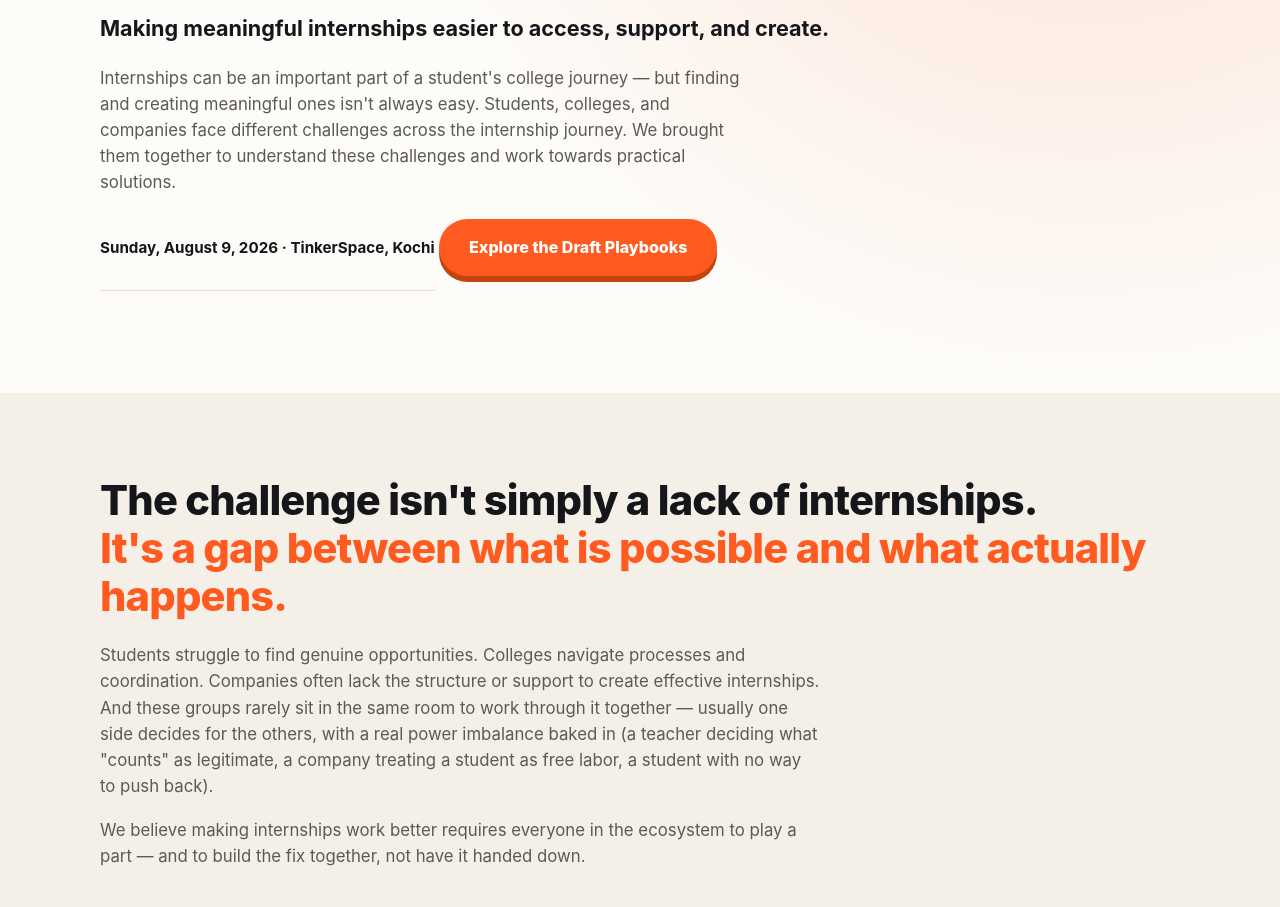
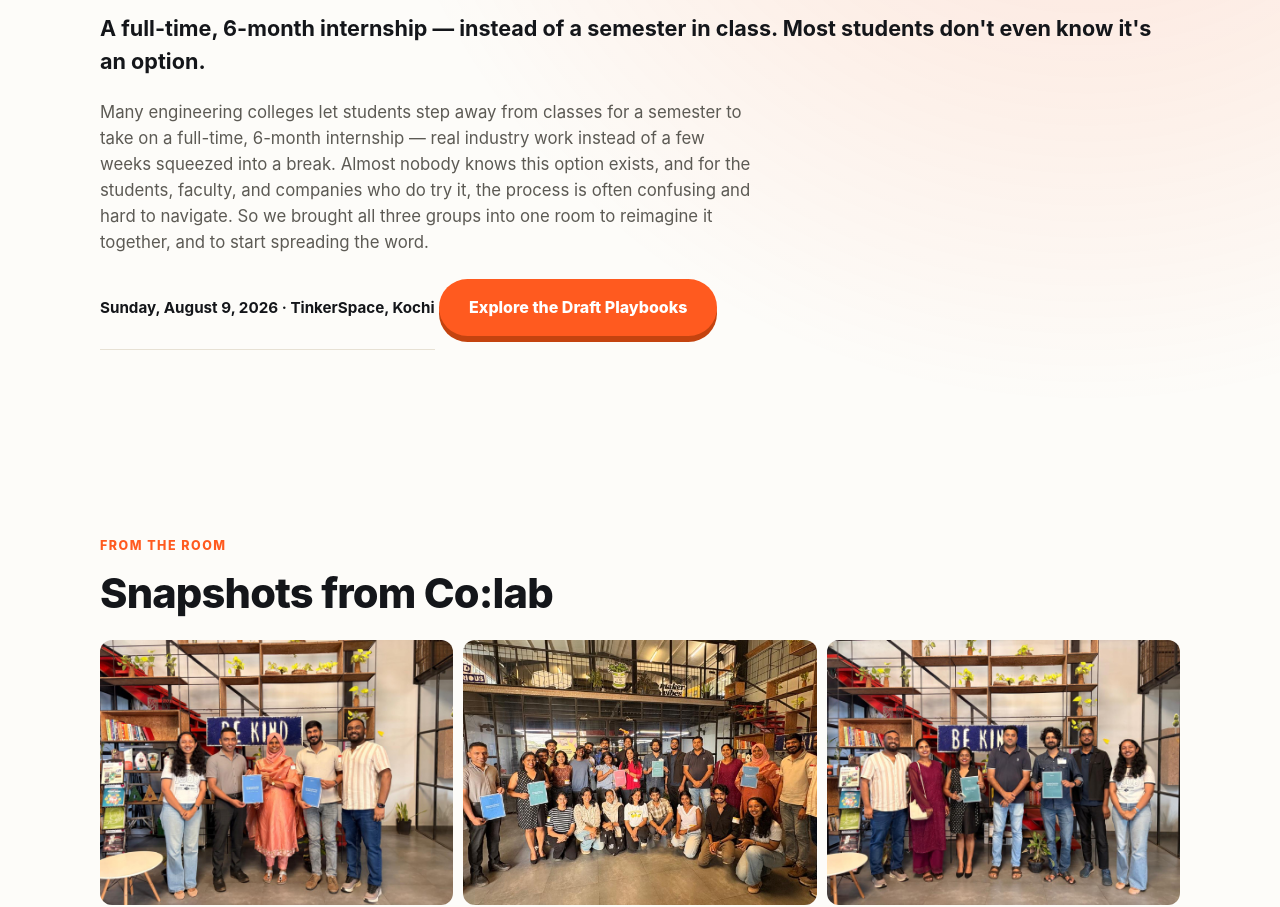
Before and after one commit to meharmp/colab-reimagining-internships, a plain HTML site: page index.html in a window 1280 px wide. Shown: the part 300-1207 px from the top of the page. Drawn offline with Linux system fonts and the light colour scheme.

Commit message:
Move gallery above the fold, clarify the 6-month internship scheme in copy

```diff
--- a/index.html
+++ b/index.html
@@ -4,11 +4,11 @@
 <meta charset="UTF-8" />
 <meta name="viewport" content="width=device-width, initial-scale=1.0" />
 <title>Reimagining Internships That Work for Everyone — TinkerHub</title>
-<meta name="description" content="TinkerHub's Co:lab workshop brought students, faculty, and companies together to reimagine internships. Explore the draft stakeholder playbooks." />
+<meta name="description" content="Most students don't know they can skip a semester for a full-time, 6-month internship. TinkerHub's Co:lab workshop brought students, faculty, and companies together to fix that. Explore the draft stakeholder playbooks." />
 
 <!-- Open Graph -->
 <meta property="og:title" content="Reimagining Internships That Work for Everyone" />
-<meta property="og:description" content="Making meaningful internships easier to access, support, and create — a TinkerHub co-creation workshop." />
+<meta property="og:description" content="A full-time, 6-month internship option that most students don't know exists — TinkerHub's Co:lab workshop brought students, faculty, and companies together to fix that." />
 <meta property="og:type" content="website" />
 <meta property="og:image" content="assets/gallery/event-1.jpg" />
 
@@ -34,47 +34,65 @@
     <div class="hero-inner">
       <p class="eyebrow">Co:lab · Workshop Recap</p>
       <h1>Reimagining Internships<br>That Work for Everyone</h1>
-      <p class="hero-sub">Making meaningful internships easier to access, support, and create.</p>
+      <p class="hero-sub">A full-time, 6-month internship — instead of a semester in class. Most students don't even know it's an option.</p>
       <p class="hero-body">
-        Internships can be an important part of a student's college journey — but finding
-        and creating meaningful ones isn't always easy. Students, colleges, and companies
-        face different challenges across the internship journey. We brought them together
-        to understand these challenges and work towards practical solutions.
+        Many engineering colleges let students step away from classes for a semester to
+        take on a full-time, 6-month internship — real industry work instead of a few
+        weeks squeezed into a break. Almost nobody knows this option exists, and for the
+        students, faculty, and companies who do try it, the process is often confusing
+        and hard to navigate. So we brought all three groups into one room to reimagine
+        it together, and to start spreading the word.
       </p>
       <p class="hero-meta">Sunday, August 9, 2026 · TinkerSpace, Kochi</p>
       <a class="btn btn-primary" href="#playbooks">Explore the Draft Playbooks</a>
     </div>
   </section>
 
-  <!-- ============================ 2. WHY THIS MATTERS ============================ -->
+  <!-- ============================ 2. PHOTO GALLERY ============================ -->
+  <section class="section gallery-section">
+    <div class="section-inner">
+      <p class="eyebrow">From the Room</p>
+      <h2 class="section-title">Snapshots from Co:lab</h2>
+      <div id="gallery" class="gallery-grid"><!-- populated by script.js from content.js --></div>
+    </div>
+  </section>
+
+  <!-- ============================ 3. WHY THIS MATTERS ============================ -->
   <section class="section why">
     <div class="section-inner">
-      <h2 class="section-title">The challenge isn't simply a lack of internships.<br>
-        <span class="accent">It's a gap between what is possible and what actually happens.</span></h2>
+      <h2 class="section-title">The option to skip a semester for a real 6-month internship already exists.<br>
+        <span class="accent">Almost nobody knows how to use it.</span></h2>
       <p class="section-body">
-        Students struggle to find genuine opportunities. Colleges navigate processes and
-        coordination. Companies often lack the structure or support to create effective
-        internships. And these groups rarely sit in the same room to work through it
-        together — usually one side decides for the others, with a real power imbalance
-        baked in (a teacher deciding what "counts" as legitimate, a company treating a
-        student as free labor, a student with no way to push back).
+        A semester-long, full-time internship should be one of the most valuable things
+        a student can do in college — real projects, real responsibility, a genuine head
+        start. Instead, most students have never heard they can take a semester for it.
+        Colleges aren't sure how to structure or approve it. And most companies don't
+        have a system for hosting a 6-month intern well, so they default to short,
+        unpaid stints instead.
       </p>
       <p class="section-body">
-        We believe making internships work better requires everyone in the ecosystem to
-        play a part — and to build the fix together, not have it handed down.
+        These groups also rarely sit in the same room to work through it together —
+        usually one side decides for the others, with a real power imbalance baked in
+        (a teacher deciding what "counts" as legitimate, a company treating a student as
+        free labor, a student with no way to push back).
+      </p>
+      <p class="section-body">
+        We believe fixing this requires everyone in the ecosystem to play a part — and to
+        build the fix together, not have it handed down.
       </p>
     </div>
   </section>
 
-  <!-- ============================ 3. THE WORKSHOP ============================ -->
+  <!-- ============================ 4. THE WORKSHOP ============================ -->
   <section class="section workshop">
     <div class="section-inner">
       <p class="eyebrow">The Workshop</p>
-      <h2 class="section-title">Reimagining Internships<br>That Work for Everyone</h2>
+      <h2 class="section-title">Getting Everyone in the Same Room</h2>
       <p class="section-body">
         TinkerHub brought together students, faculty, and company representatives to
-        TinkerSpace Kochi for a co-design workshop to understand the internship ecosystem
-        and build practical solutions together, side by side, as equals in the room.
+        TinkerSpace Kochi for a co-design workshop — to explain this internship option
+        to everyone at once, surface why it's so hard to use today, and start building
+        practical fixes together, side by side, as equals in the room.
       </p>
 
       <div class="stats">
@@ -99,15 +117,6 @@
     </div>
   </section>
 
-  <!-- ============================ 4. PHOTO GALLERY ============================ -->
-  <section class="section gallery-section">
-    <div class="section-inner">
-      <p class="eyebrow">From the Room</p>
-      <h2 class="section-title">Snapshots from Co:lab</h2>
-      <div id="gallery" class="gallery-grid"><!-- populated by script.js from content.js --></div>
-    </div>
-  </section>
-
   <!-- ============================ 5. PLAYBOOKS ============================ -->
   <section id="playbooks" class="section playbooks-section">
     <div class="section-inner">
@@ -126,8 +135,10 @@
     <div class="section-inner">
       <h2 class="section-title">This is an effort by TinkerHub to bring change and impact to the internship ecosystem.</h2>
       <p class="section-body">
-        The long-term goal is to increase meaningful semester-long internships across
-        Kerala engineering colleges, including KTU-affiliated and autonomous institutions.
+        The long-term goal is to make full-time, semester-long internships a
+        well-understood, well-supported option across Kerala engineering colleges,
+        including KTU-affiliated and autonomous institutions — not a hidden path that
+        only a few students happen to stumble onto.
       </p>
       <p class="section-body callout">These playbooks are one step towards that goal.</p>
     </div>
```
